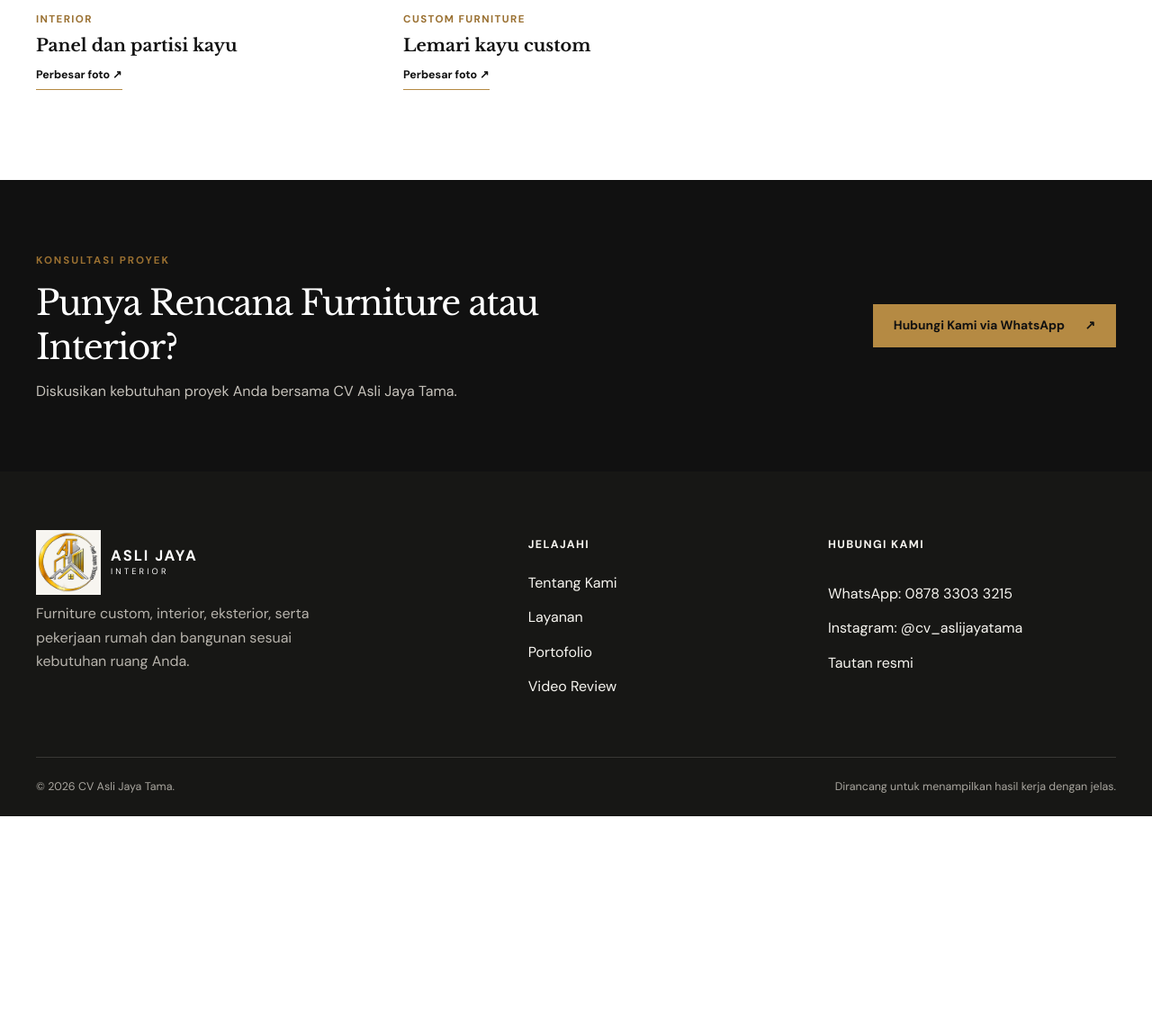
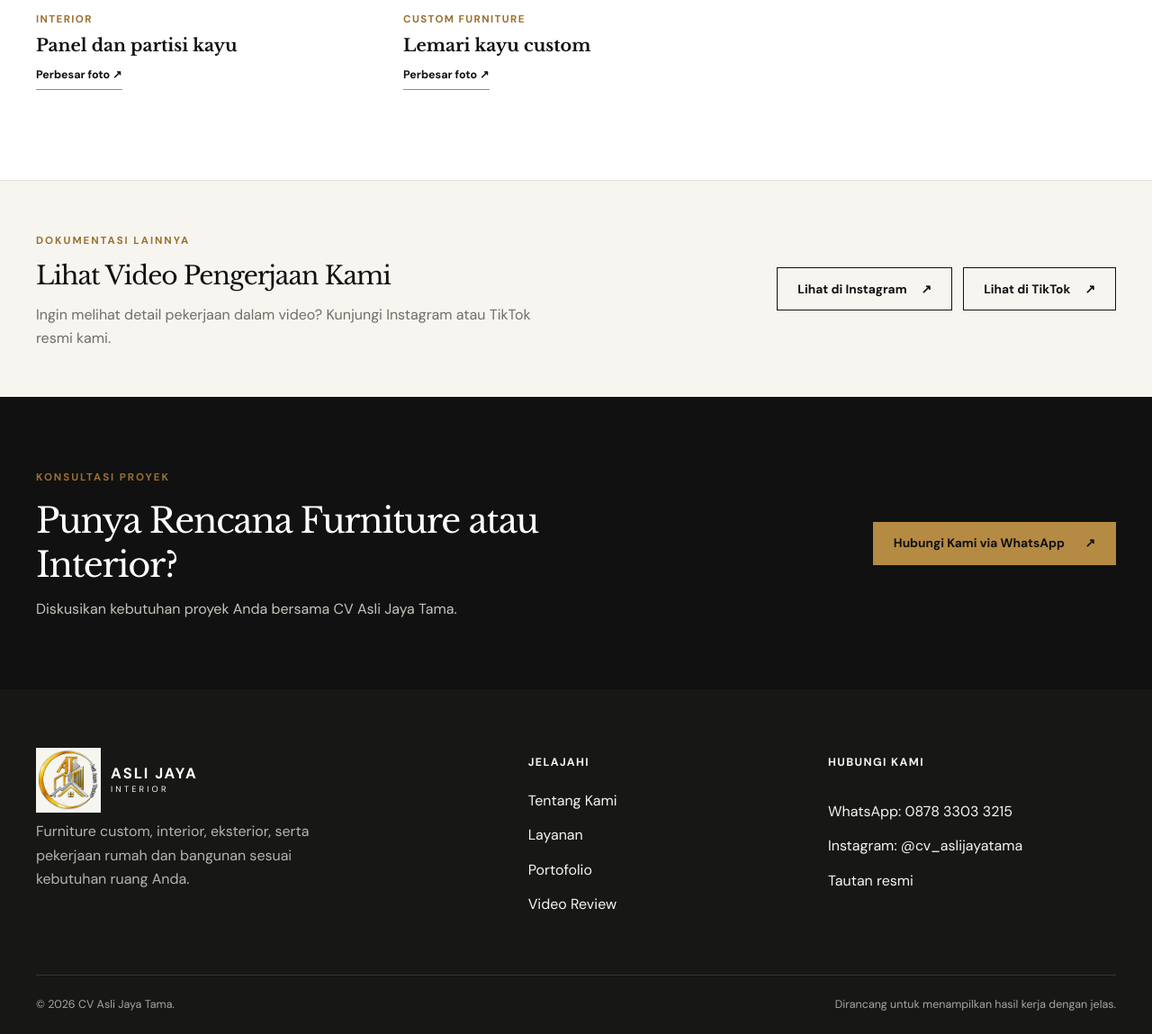
Before and after one commit to makbar666/asli-jaya-tama, a PHP site: page /portofolio in a window 1280 px wide. Shown: the part 1790-2939 px from the top of the page at 90% size. Before the commit the page ends 2697 px from the top, so only its background shows below. Run offline with PHP 8.4, Linux system fonts and the light colour scheme.

Commit message:
Add Instagram and TikTok video links

```diff
--- /dev/null
+++ b/app/Views/components/social-video-cta.php
@@ -0,0 +1,14 @@
+<?php $socialSite = config('site'); ?>
+<section class="social-video-section" aria-labelledby="social-video-title">
+  <div class="container social-video-inner">
+    <div>
+      <span class="eyebrow">DOKUMENTASI LAINNYA</span>
+      <h2 id="social-video-title"><?= e($heading ?? 'Lihat Video Pengerjaan Kami') ?></h2>
+      <p><?= e($copy ?? 'Temukan dokumentasi pekerjaan lainnya melalui akun media sosial CV Asli Jaya Tama.') ?></p>
+    </div>
+    <div class="social-video-links">
+      <a class="button button-outline" href="<?= e($socialSite['instagram_url']) ?>" target="_blank" rel="noopener noreferrer">Lihat di Instagram <span aria-hidden="true">↗</span></a>
+      <?php if (!empty($socialSite['tiktok_url'])): ?><a class="button button-outline" href="<?= e($socialSite['tiktok_url']) ?>" target="_blank" rel="noopener noreferrer">Lihat di TikTok <span aria-hidden="true">↗</span></a><?php endif; ?>
+    </div>
+  </div>
+</section>
--- a/app/Views/layouts/header.php
+++ b/app/Views/layouts/header.php
@@ -20,6 +20,6 @@ $ogImage = $site['hero_image'] ?? null;
 <script src="<?= asset('js/theme-init.js') ?>"></script>
 <link rel="preconnect" href="https://fonts.googleapis.com"><link rel="preconnect" href="https://fonts.gstatic.com" crossorigin>
 <link href="https://fonts.googleapis.com/css2?family=DM+Sans:wght@400;500;600;700&family=Libre+Baskerville:wght@400;700&display=swap" rel="stylesheet">
-<?php foreach (['variables','base','layout','components','responsive','motion','theme','branding','videos','hero-stack','photos','process','intro-photo'] as $css): ?><link rel="stylesheet" href="<?= asset('css/'.$css.'.css') ?>"><?php endforeach; ?>
-<?php if ($base): ?><script type="application/ld+json"><?= json_encode(['@context'=>'https://schema.org','@type'=>'HomeAndConstructionBusiness','name'=>$site['company'],'url'=>$base,'telephone'=>'+'.$site['whatsapp_international'],'sameAs'=>[$site['instagram_url'],$site['official_url']]], JSON_UNESCAPED_SLASHES | JSON_UNESCAPED_UNICODE | JSON_HEX_TAG | JSON_HEX_AMP) ?></script><?php endif; ?>
+<?php foreach (['variables','base','layout','components','responsive','motion','theme','branding','videos','hero-stack','photos','process','intro-photo','social-video'] as $css): ?><link rel="stylesheet" href="<?= asset('css/'.$css.'.css') ?>"><?php endforeach; ?>
+<?php if ($base): ?><script type="application/ld+json"><?= json_encode(['@context'=>'https://schema.org','@type'=>'HomeAndConstructionBusiness','name'=>$site['company'],'url'=>$base,'telephone'=>'+'.$site['whatsapp_international'],'sameAs'=>array_values(array_filter([$site['instagram_url'],$site['tiktok_url'] ?? null,$site['official_url']]))], JSON_UNESCAPED_SLASHES | JSON_UNESCAPED_UNICODE | JSON_HEX_TAG | JSON_HEX_AMP) ?></script><?php endif; ?>
 </head>
--- a/app/Views/pages/portfolio.php
+++ b/app/Views/pages/portfolio.php
@@ -17,4 +17,5 @@
     <div class="empty-page"><span class="eyebrow">DOKUMENTASI PROYEK</span><h2>Portofolio sedang dipersiapkan.</h2><p>Foto dan informasi pekerjaan akan ditampilkan di sini setelah tersedia.</p><a class="button button-dark" href="<?= e(wa_link('Halo, saya ingin melihat contoh pekerjaan dan konsultasi proyek.')) ?>" target="_blank" rel="noopener">Tanya via WhatsApp <span aria-hidden="true">↗</span></a></div>
   <?php endif; ?>
 </div></section>
+<?php partial('social-video-cta', ['heading' => 'Lihat Video Pengerjaan Kami', 'copy' => 'Ingin melihat detail pekerjaan dalam video? Kunjungi Instagram atau TikTok resmi kami.']); ?>
 <?php partial('whatsapp-cta'); ?>
--- a/app/Views/pages/videos.php
+++ b/app/Views/pages/videos.php
@@ -1,3 +1,4 @@
 <section class="page-intro"><div class="container page-intro-inner"><span class="eyebrow">DOKUMENTASI VIDEO</span><h1>Video Review</h1><p>Lihat detail tampilan dan hasil pengerjaan melalui dokumentasi video proyek.</p></div></section>
 <section class="section"><div class="container"><?php if ($videos): ?><?php $categories = array_values(array_unique(array_map(fn($v)=>$v['category'], $videos))); ?><div class="filter-bar" data-filter-target="videos" aria-label="Filter kategori video"><button class="filter-button is-active" type="button" data-filter="all" aria-pressed="true">Semua</button><?php foreach ($categories as $category): ?><button class="filter-button" type="button" data-filter="<?= e($category) ?>" aria-pressed="false"><?= e($category) ?></button><?php endforeach; ?></div><div class="video-grid" id="videos" data-page-size="9"><?php foreach ($videos as $video) partial('video-card',['video'=>$video]); ?></div><div class="load-more-wrap"><button class="button button-outline" id="load-more-videos" type="button" hidden>Muat Lebih Banyak</button></div><p class="filter-empty" hidden>Tidak ada video dalam kategori ini.</p><?php else: ?><div class="empty-page"><span class="eyebrow">VIDEO REVIEW</span><h2>Video dokumentasi sedang disiapkan.</h2><p>Video asli akan tersedia di sini setelah thumbnail dan tautan Google Drive publik ditambahkan. Anda juga dapat melihat pembaruan melalui Instagram kami.</p><a class="button button-dark" href="<?= e($site['instagram_url']) ?>" target="_blank" rel="noopener">Kunjungi Instagram <span aria-hidden="true">↗</span></a></div><?php endif; ?></div></section>
+<?php partial('social-video-cta', ['heading' => 'Video Lainnya di Media Sosial', 'copy' => 'Lihat pembaruan dan dokumentasi video lainnya melalui Instagram atau TikTok resmi kami.']); ?>
 <?php partial('whatsapp-cta'); ?>
--- a/config/site.php
+++ b/config/site.php
@@ -7,6 +7,7 @@ return [
     'whatsapp_international' => '6287833033215',
     'instagram_handle' => '@cv_aslijayatama',
     'instagram_url' => 'https://www.instagram.com/cv_aslijayatama/',
+    'tiktok_url' => 'https://www.tiktok.com/@asli.jaya.tama',
     'official_url' => 'https://lynk.id/ajt_official',
     'email' => null,
     'address' => null,
--- a/dist/404.html
+++ b/dist/404.html
@@ -10,7 +10,7 @@
 <link rel="icon" type="image/png" href="/assets/images/logo.png"><script src="/assets/js/theme-init.js"></script>
 <link rel="preconnect" href="https://fonts.googleapis.com"><link rel="preconnect" href="https://fonts.gstatic.com" crossorigin>
 <link href="https://fonts.googleapis.com/css2?family=DM+Sans:wght@400;500;600;700&family=Libre+Baskerville:wght@400;700&display=swap" rel="stylesheet">
-<link rel="stylesheet" href="/assets/css/variables.css"><link rel="stylesheet" href="/assets/css/base.css"><link rel="stylesheet" href="/assets/css/layout.css"><link rel="stylesheet" href="/assets/css/components.css"><link rel="stylesheet" href="/assets/css/responsive.css"><link rel="stylesheet" href="/assets/css/motion.css"><link rel="stylesheet" href="/assets/css/theme.css"><link rel="stylesheet" href="/assets/css/branding.css"><link rel="stylesheet" href="/assets/css/videos.css"><link rel="stylesheet" href="/assets/css/hero-stack.css"><link rel="stylesheet" href="/assets/css/photos.css"><link rel="stylesheet" href="/assets/css/process.css"><link rel="stylesheet" href="/assets/css/intro-photo.css"></head>
+<link rel="stylesheet" href="/assets/css/variables.css"><link rel="stylesheet" href="/assets/css/base.css"><link rel="stylesheet" href="/assets/css/layout.css"><link rel="stylesheet" href="/assets/css/components.css"><link rel="stylesheet" href="/assets/css/responsive.css"><link rel="stylesheet" href="/assets/css/motion.css"><link rel="stylesheet" href="/assets/css/theme.css"><link rel="stylesheet" href="/assets/css/branding.css"><link rel="stylesheet" href="/assets/css/videos.css"><link rel="stylesheet" href="/assets/css/hero-stack.css"><link rel="stylesheet" href="/assets/css/photos.css"><link rel="stylesheet" href="/assets/css/process.css"><link rel="stylesheet" href="/assets/css/intro-photo.css"><link rel="stylesheet" href="/assets/css/social-video.css"></head>
 <body>
 <a class="skip-link" href="#konten">Lewati ke konten</a>
 <header class="site-header"><div class="container nav-shell">
--- a/dist/index.html
+++ b/dist/index.html
@@ -10,7 +10,7 @@
 <link rel="icon" type="image/png" href="/assets/images/logo.png"><script src="/assets/js/theme-init.js"></script>
 <link rel="preconnect" href="https://fonts.googleapis.com"><link rel="preconnect" href="https://fonts.gstatic.com" crossorigin>
 <link href="https://fonts.googleapis.com/css2?family=DM+Sans:wght@400;500;600;700&family=Libre+Baskerville:wght@400;700&display=swap" rel="stylesheet">
-<link rel="stylesheet" href="/assets/css/variables.css"><link rel="stylesheet" href="/assets/css/base.css"><link rel="stylesheet" href="/assets/css/layout.css"><link rel="stylesheet" href="/assets/css/components.css"><link rel="stylesheet" href="/assets/css/responsive.css"><link rel="stylesheet" href="/assets/css/motion.css"><link rel="stylesheet" href="/assets/css/theme.css"><link rel="stylesheet" href="/assets/css/branding.css"><link rel="stylesheet" href="/assets/css/videos.css"><link rel="stylesheet" href="/assets/css/hero-stack.css"><link rel="stylesheet" href="/assets/css/photos.css"><link rel="stylesheet" href="/assets/css/process.css"><link rel="stylesheet" href="/assets/css/intro-photo.css"></head>
+<link rel="stylesheet" href="/assets/css/variables.css"><link rel="stylesheet" href="/assets/css/base.css"><link rel="stylesheet" href="/assets/css/layout.css"><link rel="stylesheet" href="/assets/css/components.css"><link rel="stylesheet" href="/assets/css/responsive.css"><link rel="stylesheet" href="/assets/css/motion.css"><link rel="stylesheet" href="/assets/css/theme.css"><link rel="stylesheet" href="/assets/css/branding.css"><link rel="stylesheet" href="/assets/css/videos.css"><link rel="stylesheet" href="/assets/css/hero-stack.css"><link rel="stylesheet" href="/assets/css/photos.css"><link rel="stylesheet" href="/assets/css/process.css"><link rel="stylesheet" href="/assets/css/intro-photo.css"><link rel="stylesheet" href="/assets/css/social-video.css"></head>
 <body>
 <a class="skip-link" href="#konten">Lewati ke konten</a>
 <header class="site-header"><div class="container nav-shell">
--- a/dist/kontak.html
+++ b/dist/kontak.html
@@ -10,7 +10,7 @@
 <link rel="icon" type="image/png" href="/assets/images/logo.png"><script src="/assets/js/theme-init.js"></script>
 <link rel="preconnect" href="https://fonts.googleapis.com"><link rel="preconnect" href="https://fonts.gstatic.com" crossorigin>
 <link href="https://fonts.googleapis.com/css2?family=DM+Sans:wght@400;500;600;700&family=Libre+Baskerville:wght@400;700&display=swap" rel="stylesheet">
-<link rel="stylesheet" href="/assets/css/variables.css"><link rel="stylesheet" href="/assets/css/base.css"><link rel="stylesheet" href="/assets/css/layout.css"><link rel="stylesheet" href="/assets/css/components.css"><link rel="stylesheet" href="/assets/css/responsive.css"><link rel="stylesheet" href="/assets/css/motion.css"><link rel="stylesheet" href="/assets/css/theme.css"><link rel="stylesheet" href="/assets/css/branding.css"><link rel="stylesheet" href="/assets/css/videos.css"><link rel="stylesheet" href="/assets/css/hero-stack.css"><link rel="stylesheet" href="/assets/css/photos.css"><link rel="stylesheet" href="/assets/css/process.css"><link rel="stylesheet" href="/assets/css/intro-photo.css"></head>
+<link rel="stylesheet" href="/assets/css/variables.css"><link rel="stylesheet" href="/assets/css/base.css"><link rel="stylesheet" href="/assets/css/layout.css"><link rel="stylesheet" href="/assets/css/components.css"><link rel="stylesheet" href="/assets/css/responsive.css"><link rel="stylesheet" href="/assets/css/motion.css"><link rel="stylesheet" href="/assets/css/theme.css"><link rel="stylesheet" href="/assets/css/branding.css"><link rel="stylesheet" href="/assets/css/videos.css"><link rel="stylesheet" href="/assets/css/hero-stack.css"><link rel="stylesheet" href="/assets/css/photos.css"><link rel="stylesheet" href="/assets/css/process.css"><link rel="stylesheet" href="/assets/css/intro-photo.css"><link rel="stylesheet" href="/assets/css/social-video.css"></head>
 <body>
 <a class="skip-link" href="#konten">Lewati ke konten</a>
 <header class="site-header"><div class="container nav-shell">
--- a/dist/layanan.html
+++ b/dist/layanan.html
@@ -10,7 +10,7 @@
 <link rel="icon" type="image/png" href="/assets/images/logo.png"><script src="/assets/js/theme-init.js"></script>
 <link rel="preconnect" href="https://fonts.googleapis.com"><link rel="preconnect" href="https://fonts.gstatic.com" crossorigin>
 <link href="https://fonts.googleapis.com/css2?family=DM+Sans:wght@400;500;600;700&family=Libre+Baskerville:wght@400;700&display=swap" rel="stylesheet">
-<link rel="stylesheet" href="/assets/css/variables.css"><link rel="stylesheet" href="/assets/css/base.css"><link rel="stylesheet" href="/assets/css/layout.css"><link rel="stylesheet" href="/assets/css/components.css"><link rel="stylesheet" href="/assets/css/responsive.css"><link rel="stylesheet" href="/assets/css/motion.css"><link rel="stylesheet" href="/assets/css/theme.css"><link rel="stylesheet" href="/assets/css/branding.css"><link rel="stylesheet" href="/assets/css/videos.css"><link rel="stylesheet" href="/assets/css/hero-stack.css"><link rel="stylesheet" href="/assets/css/photos.css"><link rel="stylesheet" href="/assets/css/process.css"><link rel="stylesheet" href="/assets/css/intro-photo.css"></head>
+<link rel="stylesheet" href="/assets/css/variables.css"><link rel="stylesheet" href="/assets/css/base.css"><link rel="stylesheet" href="/assets/css/layout.css"><link rel="stylesheet" href="/assets/css/components.css"><link rel="stylesheet" href="/assets/css/responsive.css"><link rel="stylesheet" href="/assets/css/motion.css"><link rel="stylesheet" href="/assets/css/theme.css"><link rel="stylesheet" href="/assets/css/branding.css"><link rel="stylesheet" href="/assets/css/videos.css"><link rel="stylesheet" href="/assets/css/hero-stack.css"><link rel="stylesheet" href="/assets/css/photos.css"><link rel="stylesheet" href="/assets/css/process.css"><link rel="stylesheet" href="/assets/css/intro-photo.css"><link rel="stylesheet" href="/assets/css/social-video.css"></head>
 <body>
 <a class="skip-link" href="#konten">Lewati ke konten</a>
 <header class="site-header"><div class="container nav-shell">
--- a/dist/tentang-kami.html
+++ b/dist/tentang-kami.html
@@ -10,7 +10,7 @@
 <link rel="icon" type="image/png" href="/assets/images/logo.png"><script src="/assets/js/theme-init.js"></script>
 <link rel="preconnect" href="https://fonts.googleapis.com"><link rel="preconnect" href="https://fonts.gstatic.com" crossorigin>
 <link href="https://fonts.googleapis.com/css2?family=DM+Sans:wght@400;500;600;700&family=Libre+Baskerville:wght@400;700&display=swap" rel="stylesheet">
-<link rel="stylesheet" href="/assets/css/variables.css"><link rel="stylesheet" href="/assets/css/base.css"><link rel="stylesheet" href="/assets/css/layout.css"><link rel="stylesheet" href="/assets/css/components.css"><link rel="stylesheet" href="/assets/css/responsive.css"><link rel="stylesheet" href="/assets/css/motion.css"><link rel="stylesheet" href="/assets/css/theme.css"><link rel="stylesheet" href="/assets/css/branding.css"><link rel="stylesheet" href="/assets/css/videos.css"><link rel="stylesheet" href="/assets/css/hero-stack.css"><link rel="stylesheet" href="/assets/css/photos.css"><link rel="stylesheet" href="/assets/css/process.css"><link rel="stylesheet" href="/assets/css/intro-photo.css"></head>
+<link rel="stylesheet" href="/assets/css/variables.css"><link rel="stylesheet" href="/assets/css/base.css"><link rel="stylesheet" href="/assets/css/layout.css"><link rel="stylesheet" href="/assets/css/components.css"><link rel="stylesheet" href="/assets/css/responsive.css"><link rel="stylesheet" href="/assets/css/motion.css"><link rel="stylesheet" href="/assets/css/theme.css"><link rel="stylesheet" href="/assets/css/branding.css"><link rel="stylesheet" href="/assets/css/videos.css"><link rel="stylesheet" href="/assets/css/hero-stack.css"><link rel="stylesheet" href="/assets/css/photos.css"><link rel="stylesheet" href="/assets/css/process.css"><link rel="stylesheet" href="/assets/css/intro-photo.css"><link rel="stylesheet" href="/assets/css/social-video.css"></head>
 <body>
 <a class="skip-link" href="#konten">Lewati ke konten</a>
 <header class="site-header"><div class="container nav-shell">
```
Also changed, not shown: dist/assets/css/social-video.css (added, +9 -0 lines), dist/portofolio.html (+13 -1 lines), dist/video-review.html (+13 -1 lines), README.md, public/assets/css/social-video.css (added).
